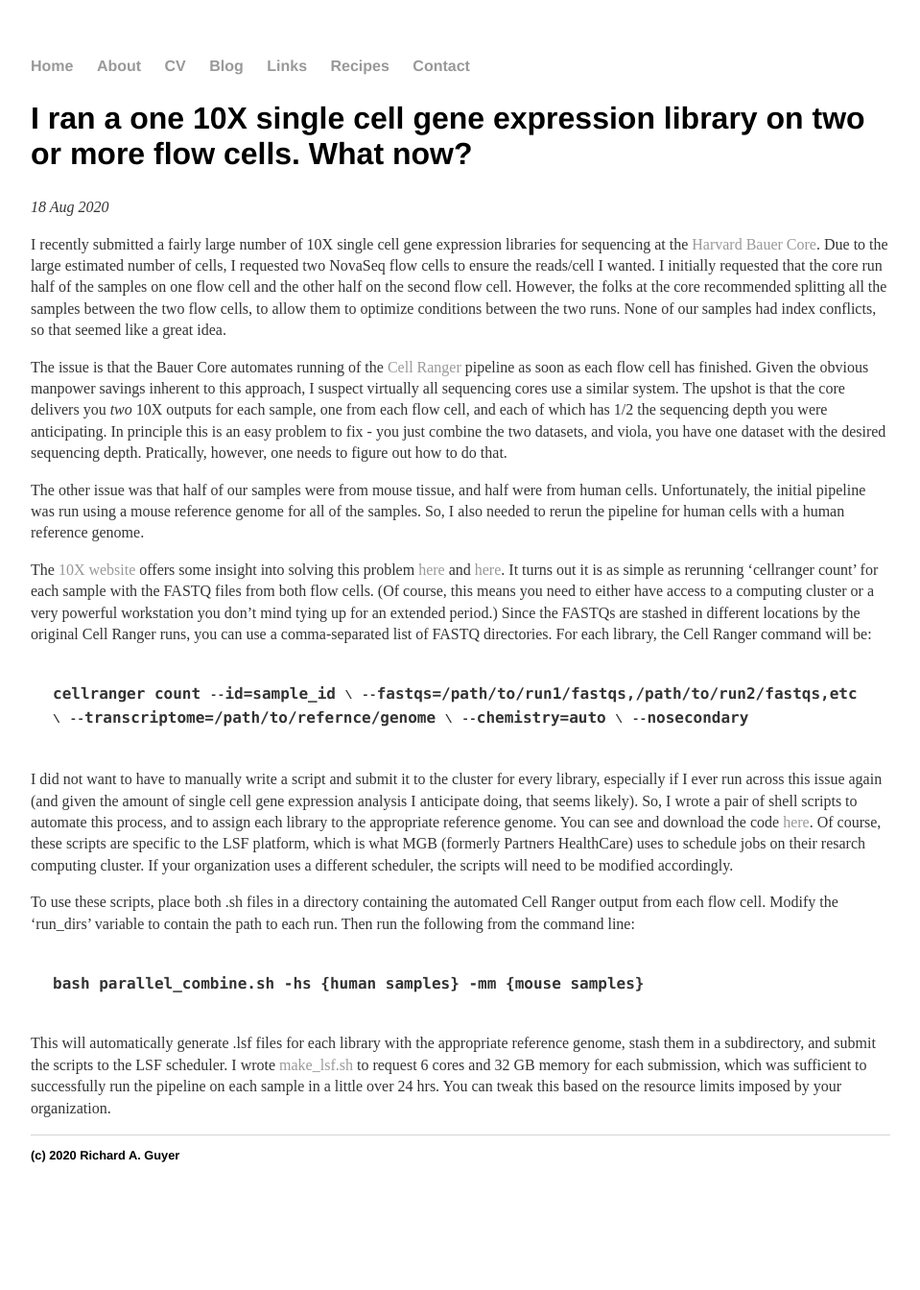
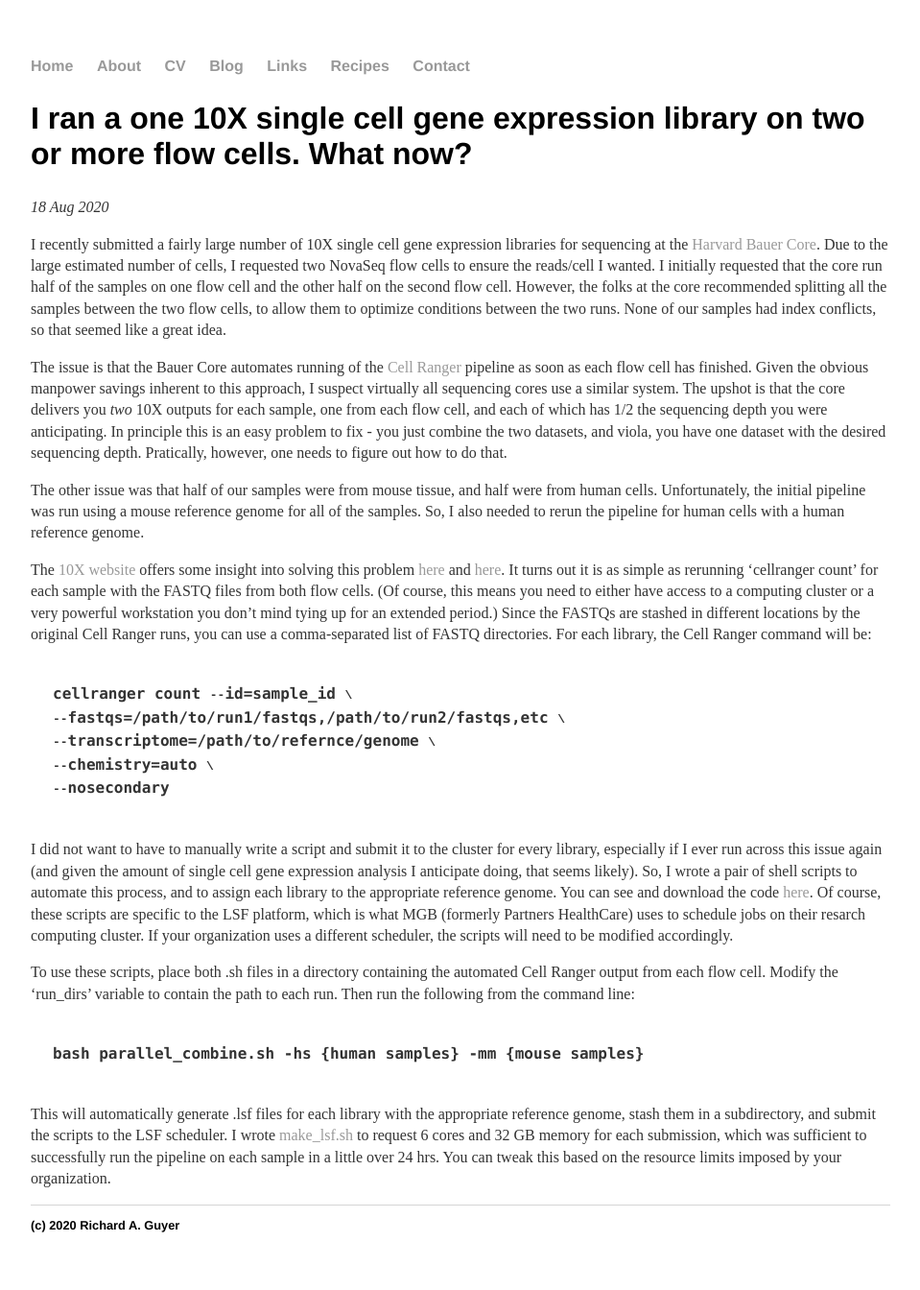
Before and after one commit to riguyer/riguyer.github.io, a Jekyll site: the page built from _posts/2020-08-18-combining-10X-runs-gem.md, in a window 1280 px wide. Shown: the whole page at 96% size, without its empty margins (160-1119 px from the left). Built offline with Jekyll 4.4.1, drawn with Linux system fonts in a browser that asks for light colours; before the commit the page ends 1271 px from its top, so only the background shows below that.

```diff
--- a/_posts/2020-08-18-combining-10X-runs-gem.md
+++ b/_posts/2020-08-18-combining-10X-runs-gem.md
@@ -23,10 +23,10 @@ It turns out it is as simple as rerunning 'cellranger count' for each sample wit
 have access to a computing cluster or a very powerful workstation you don't mind tying up for an extended period.) Since the FASTQs are stashed in different
 locations by the original Cell Ranger runs, you can use a comma-separated list of FASTQ directories. For each library, the Cell Ranger command will be:
 
-> cellranger count `--`id=sample_id `\`
-> `--`fastqs=/path/to/run1/fastqs,/path/to/run2/fastqs,etc `\`
-> `--`transcriptome=/path/to/refernce/genome `\`
-> `--`chemistry=auto `\`
+> cellranger count `--`id=sample_id `\`\
+> `--`fastqs=/path/to/run1/fastqs,/path/to/run2/fastqs,etc `\`\
+> `--`transcriptome=/path/to/refernce/genome `\`\
+> `--`chemistry=auto `\`\
 > `--`nosecondary
 
 I did not want to have to manually write a script and submit it to the cluster for every library, especially if I ever run across this issue again (and given the
```
